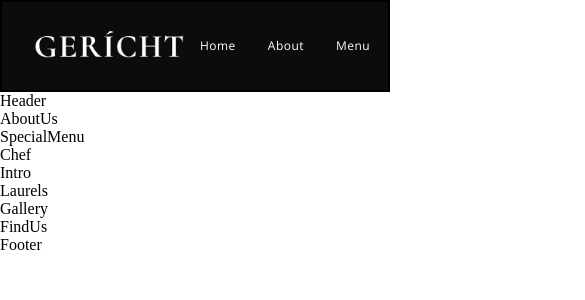
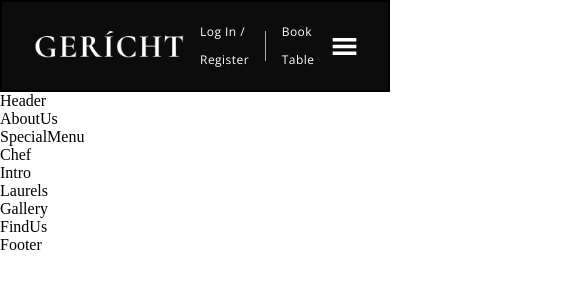
Before and after one commit to Serkebaeva/GerichtRestaurant, a React (Create React App) app: page / in a window 390 px wide. Shown: the top 300 px of the page, 585 px wide, since content can reach past the window. Built offline with nearby package versions, Linux system fonts and the light colour scheme; a web font is replaced by a local one.

Commit message:
docs: update ToggleMenu in Navbar.jsx file

```diff
--- a/src/components/Navbar/Navbar.css
+++ b/src/components/Navbar/Navbar.css
@@ -66,4 +66,30 @@
 	top: 0;
 	left: 0;
 	width: 100%;
+	height: 100vh;
+	background: var(--color-black);
+	transition: 0.5s ease;
+
+	flex-direction: column;
+	z-index: 5;
 }
+
+.app__navbar-smallscreen_overlay .overlay__close {
+	font-size: 27px;
+	color: var(--color-golden);
+	cursor: pointer;
+
+	position: absolute;
+	top: 20px;
+	right: 20px;
+}
+
+@media screen and (max-width: 1150px) {
+	.app__navbar-links {
+		display: none;
+	}
+
+	.app__navbar-smallscreen {
+		display: flex;
+	}
+}
--- a/src/components/Navbar/Navbar.jsx
+++ b/src/components/Navbar/Navbar.jsx
@@ -1,12 +1,14 @@
-import React from 'react';
+import React, {useState} from 'react';
 import { GiHamburgerMenu } from 'react-icons/gi';
-import { MdOutLineRestaurantMenu } from 'react-icons/md';
+import { MdRestaurantMenu } from 'react-icons/md';
 
 import images from '../../constants/images';
 
 import './Navbar.css';
 
-const Navbar = () => (
+const Navbar = () => {
+	const [toggleMenu, setToggleMenu] = useState(false);
+	return (
 		<nav className='app__navbar'>
 		<div className='app__navbar-logo'>
 			<img src={images.gericht} alt="app logo" />
@@ -24,12 +26,11 @@
 			<a href="#login" className='p__opensans'>Book Table</a>
 		</div>
 		<div className='app__navbar-smallscreen'>
-		<GiHamburgerMenu color='#fff' fontSize={27} onClick={() => {}}/>
+			<GiHamburgerMenu color='#fff' fontSize={27} onClick={() => setToggleMenu(true)}/>
 
+			{toggleMenu && (
 				<div className='app__navbar-smallscreen_overlay flex__center slide-bottom'>
-
-			{/*<MdOutLineRestaurantMenu fontSize={27} className="overlay__close" onClick={() => {}} />*/}
-
+				<MdRestaurantMenu fontSize={27} className="overlay__close" onClick={() => setToggleMenu (false)} />
 			  <ul className='app__navbar-smallscreen-links'>
 				 <li className='p__opensans'><a href='#home'>Home</a></li>
 				 <li className='p__opensans'><a href='#about'>About</a></li>
@@ -38,9 +39,11 @@
 				 <li className='p__opensans'><a href='#contact'>Contact</a></li>
 			  </ul>
 			</div>
+			)}
 
 		</div>
 	  </nav>
-);
+	)
+};
 
 export default Navbar;
```
Lines whose indentation alone changed are shown as unchanged.
